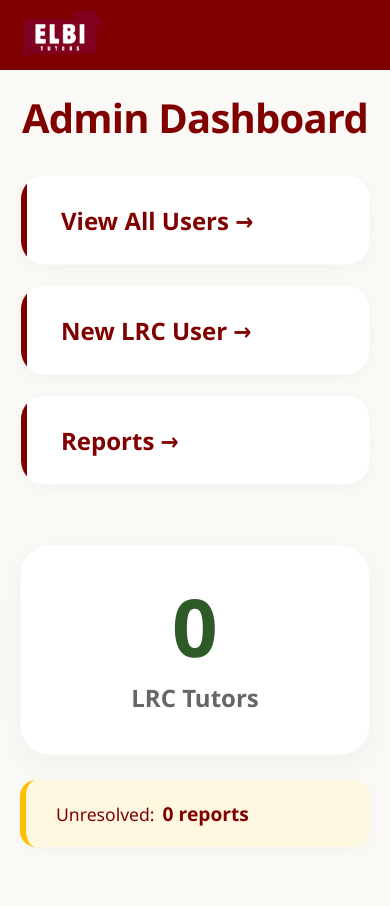
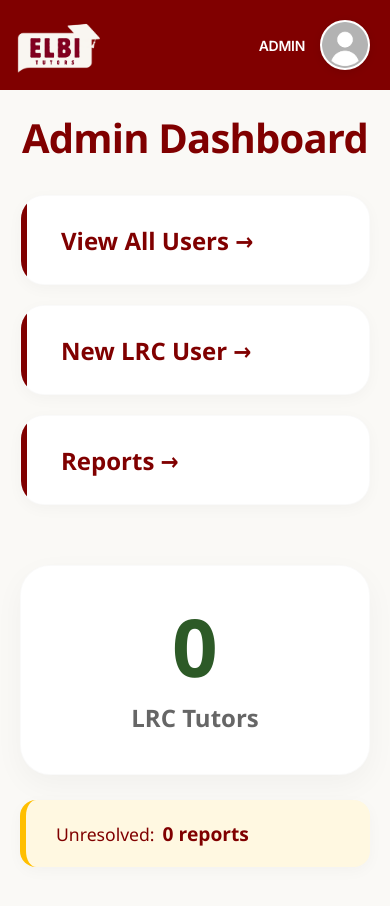
Before and after one commit to GabDiocadiz/ElbiTutors, a React (Vite) app in the folder frontend/: page /admin/dashboard in a window 390 px wide. Shown: the top 906 px of the page. Built offline with nearby package versions, Linux system fonts and the light colour scheme; no server answers; sample sign-in values are in the browser's storage; a web font is replaced by a local one.

Commit message:
ui: added log-out for admin navbar

```diff
--- a/frontend/src/App.jsx
+++ b/frontend/src/App.jsx
@@ -55,11 +55,11 @@ function App() {
         {/* --- ADMIN ROUTES (Admin Only) --- */}
         {/* If a 'tutee' tries to go here, they get kicked to /dashboard */}
         <Route element={<ProtectedRoute allowedRoles={['admin']} />}>
-            <Route path="/admin" element={<><SimpleNavbar /><AdminPanel /></>} />
-            <Route path="/admin/dashboard" element={<><SimpleNavbar /><AdminDashboard /></>} />
-            <Route path="/admin/users" element={<><SimpleNavbar /><AdminUsersList /></>} />
-            <Route path="/admin/new-lrc-user" element={<><SimpleNavbar /><AdminNewLRCUser /></>} />
-            <Route path="/admin/reports" element={<><SimpleNavbar /><AdminReports /></>} />
+            <Route path="/admin" element={<><Navbar /><AdminPanel /></>} />
+            <Route path="/admin/dashboard" element={<><Navbar /><AdminDashboard /></>} />
+            <Route path="/admin/users" element={<><Navbar /><AdminUsersList /></>} />
+            <Route path="/admin/new-lrc-user" element={<><Navbar /><AdminNewLRCUser /></>} />
+            <Route path="/admin/reports" element={<><Navbar /><AdminReports /></>} />
         </Route>
 
         {/* 404 Page */}
--- a/frontend/src/components/NavBar.jsx
+++ b/frontend/src/components/NavBar.jsx
@@ -20,7 +20,8 @@ export default function Navbar() {
     return location.pathname === path;
   };
 
-  const isAdminPage = location.pathname.startsWith('/admin');
+  // Determine if the logged-in user has admin privileges
+  const isUserAdmin = user?.role === 'admin' || user?.isLRCAdmin;
 
   return (
     <nav className="navbar">
@@ -29,11 +30,14 @@ export default function Navbar() {
           <img src={logoDarkMode} alt="ELBI Tutors Logo" className="logo-image" />
         </div>
 
+        {/* 1. Only show navigation links if the user is NOT an admin */}
+        {!isUserAdmin && (
           <div className="navbar-menu">
             <Link to="/dashboard" className={isActive('/dashboard') ? 'nav-button active' : 'nav-button'}>Home</Link>
             <Link to="/study" className={isActive('/study') ? 'nav-button active' : 'nav-button'}>Study</Link>
             <Link to="/about" className={isActive('/about') ? 'nav-button active' : 'nav-button'}>About</Link>
           </div>
+        )}
 
         {user && (
           <div
@@ -41,15 +45,21 @@ export default function Navbar() {
             onMouseEnter={() => setOpen(true)}
             onMouseLeave={() => setOpen(false)}
           >
-            {/* ✅ CLICKING THIS GOES TO /profile */}
-            <Link
-              to="/profile"
-              className="navbar-user"
-            >
-              <span className="user-email">
-                {isAdminPage ? 'ADMIN' : user?.email}
-              </span>
-
+            {/* 2 & 3. If Admin: Render non-clickable DIV. If User: Render clickable LINK */}
+            {isUserAdmin ? (
+              <div className="navbar-user" style={{ cursor: 'default' }}>
+                <span className="user-email">ADMIN</span>
+                <div className="user-avatar">
+                  <img
+                    src={user?.picture || userPlaceholder}
+                    alt="Admin Avatar"
+                    className="avatar-image"
+                  />
+                </div>
+              </div>
+            ) : (
+              <Link to="/profile" className="navbar-user">
+                <span className="user-email">{user?.email}</span>
                 <div className="user-avatar">
                   <img
                     src={user?.picture || userPlaceholder}
@@ -58,10 +68,11 @@ export default function Navbar() {
                   />
                 </div>
               </Link>
+            )}
 
-            {/* Dropdown */}
+            {/* 4. Keep Logout Dropdown */}
             <div className={`navbar-dropdown ${open ? 'open' : ''}`}>
-              {(user?.role === 'admin' || user?.isLRCAdmin) && (
+              {isUserAdmin && (
                 <Link to="/admin/dashboard" className="dropdown-item">
                   🛠 Admin Dashboard
                 </Link>
--- a/frontend/src/styles/Components.css
+++ b/frontend/src/styles/Components.css
@@ -20,12 +20,14 @@
 /* =========================================
    2. NAVBAR & SIMPLE NAVBAR
    ========================================= */
-/* From NavBar.css */
+
+/* --- Main Layout --- */
 .navbar {
   width: 100%;
   height: 80px;
   background: #800000;
   position: relative;
+  z-index: 100; /* Ensures dropdowns float above page content */
 }
 
 .navbar-container {
@@ -49,13 +51,14 @@
   object-fit: contain;
 }
 
+/* --- Navigation Menu --- */
 .navbar-menu {
   display: flex;
   gap: 25px;
   position: absolute;
-  left: 439px;
+  left: 50%;
   top: 50%;
-  transform: translateY(-50%);
+  transform: translate(-50%, -50%); /* Perfectly centered */
 }
 
 .nav-button {
@@ -77,78 +80,80 @@
   min-width: 123px;
   height: 55px;
   letter-spacing: -0.01em;
-  -webkit-font-smoothing: antialiased;
-  -moz-osx-font-smoothing: grayscale;
 }
 
 .nav-button:hover {
-  opacity: 0.9;
+  background: rgba(255, 255, 255, 0.1);
 }
 
 .nav-button.active {
   background: #FFF;
-  color: #800020;
-}
-
-.navbar-user {
-  display: flex;
-  align-items: center;
-  gap: 29px;
-  margin-left: auto;
-  text-decoration: none;
-  cursor: pointer;
-}
-
+  color: #800000;
+}
+
+/* --- User Profile (Pill Design) --- */
 .navbar-user-wrapper {
   position: relative;
+  margin-left: auto;
+}
+
+.navbar-user {
+  display: flex;
+  align-items: center;
+  gap: 12px;
+  padding: 6px 6px 6px 16px; /* Space for text on left, avatar on right */
+  background: transparent;
+  border: 1px solid transparent; /* Prevents layout shift on hover */
+  border-radius: 50px;
   cursor: pointer;
-}
-
-.navbar-user-trigger {
-  display: flex;
-  align-items: center;
-  gap: 16px;
-  padding: 8px 14px;
-  border-radius: 16px;
-  transition: background 0.2s ease;
-}
-
-.navbar-user-trigger:hover {
-  background: rgba(255, 255, 255, 0.12);
-}
-
+  transition: background 0.2s ease, border-color 0.2s ease;
+  text-decoration: none;
+}
+
+/* Simple Hover Effect: Subtle highlight only */
+.navbar-user-wrapper:hover .navbar-user {
+  background: rgba(255, 255, 255, 0.1);
+  border-color: rgba(255, 255, 255, 0.2);
+}
 
 .user-email {
   color: #FFF;
-  text-align: center;
   font-family: Inter, -apple-system, Roboto, Helvetica, sans-serif;
-  font-size: 24px;
+  font-size: 18px; /* Adjusted for better scale */
   font-weight: 600;
-  line-height: normal;
-  letter-spacing: -0.02em;
-  -webkit-font-smoothing: antialiased;
-  -moz-osx-font-smoothing: grayscale;
+  letter-spacing: -0.01em;
+  white-space: nowrap;
 }
 
 .user-avatar {
-  width: 55px;
-  height: 55px;
+  width: 42px;
+  height: 42px;
   border-radius: 50%;
+  border: 2px solid #FFF;
+  box-shadow: 0 2px 8px rgba(0, 0, 0, 0.1);
   overflow: hidden;
-  border: 2px solid rgba(255, 255, 255, 0.25);
-  flex-shrink: 0;
-}
-
-
+  display: flex;
+  justify-content: center;
+  align-items: center;
+  background-color: #E0E0E0;
+  transition: transform 0.2s ease;
+}
 
 .avatar-image {
   width: 100%;
   height: 100%;
   object-fit: cover;
 }
+
+/* Avatar Pop on Hover */
+.navbar-user-wrapper:hover .user-avatar {
+  transform: scale(1.05);
+}
+
+/* --- Dropdown Menu --- */
 .navbar-dropdown {
   position: absolute;
-  top: 110%;
+  top: 110%; /* Sits just below the user pill */
   right: 0;
   min-width: 220px;
   background: #ffffff;
@@ -162,10 +167,12 @@
   transition: all 0.2s ease;
   z-index: 1000;
 }
+
+/* Invisible bridge to prevent dropdown from closing when moving mouse */
 .navbar-dropdown::before {
   content: "";
   position: absolute;
-  top: -20px; /* Adjust this to cover the gap (e.g., the 10% space) */
+  top: -20px;
   left: 0;
   right: 0;
   height: 20px;
@@ -192,6 +199,7 @@
   cursor: pointer;
   transition: background 0.2s ease, color 0.2s ease;
   width: 100%;
+  font-family: inherit;
 }
 
 .dropdown-item:hover {
@@ -210,7 +218,7 @@
   color: #a00000;
 }
 
-/* From SimpleNavBar.css */
+/* --- Simple Navbar (for specific pages) --- */
 .simple-navbar {
   width: 100%;
   height: 85px;
@@ -240,12 +248,16 @@
   flex-shrink: 0;
 }
 
-/* Navbar Responsiveness */
+/* =========================================
+   RESPONSIVE STYLES
+   ========================================= */
+
+/* Tablet / Small Laptop */
 @media (max-width: 1400px) {
   .navbar-menu {
     position: static;
     transform: none;
-    margin: 0 auto;
+    margin: 0 auto; /* Centers it in the available space */
   }
 }
 
@@ -260,30 +272,36 @@
 
   .nav-button {
     font-size: 18px;
-    padding: 10px 20px;
-    min-width: 90px;
+    padding: 8px 16px;
+    min-width: auto;
     height: 45px;
   }
 
+  .navbar-user {
+    padding: 4px 4px 4px 12px;
+    gap: 8px;
+  }
+
   .user-email {
-  max-width: 260px;
-  white-space: nowrap;
-  overflow: hidden;
-  text-overflow: ellipsis;
-}
-
+    max-width: 160px;
+    font-size: 16px;
+    white-space: nowrap;
+    overflow: hidden;
+    text-overflow: ellipsis;
+  }
 
   .user-avatar {
-    width: 50px;
-    height: 50px;
+    width: 38px;
+    height: 38px;
   }
 
   .logo-image {
     width: 90px;
-    height: 55px;
-  }
-}
-
+    height: auto;
+  }
+}
+
+/* Mobile */
 @media (max-width: 768px) {
   .navbar {
     height: auto;
@@ -295,6 +313,7 @@
     padding: 15px;
   }
 
+  /* Push menu to bottom row */
   .navbar-menu {
     order: 3;
     width: 100%;
@@ -309,29 +328,10 @@
     height: 40px;
   }
 
-  .user-email {
-    font-size: 14px;
-  }
-
-  .navbar-user {
-  display: flex;
-  align-items: center;
-  gap: 20px;
-  margin-left: auto;
-  padding: 6px 12px;
-  border-radius: 16px;
-  transition: background 0.2s ease;
-}
-
-.navbar-user:hover {
-  background: rgba(255, 255, 255, 0.12);
-}
-
-
-  /* Simple Navbar Mobile */
+  /* Adjust simple navbar for mobile */
   .simple-navbar {
     height: 70px;
-    padding: 1px 20px 10px 20px;
+    padding: 0 20px;
   }
 
   .simple-logo-image {
```
Lines whose indentation alone changed are shown as unchanged.
